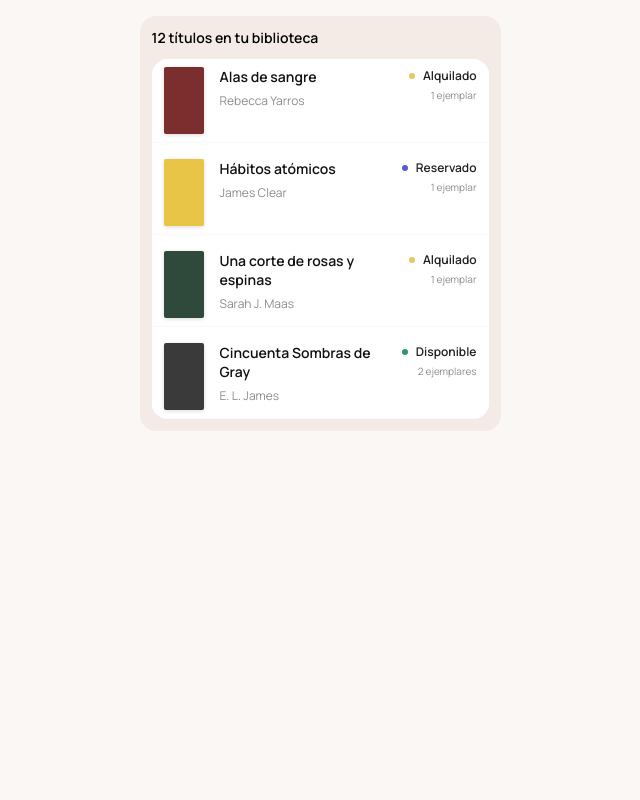
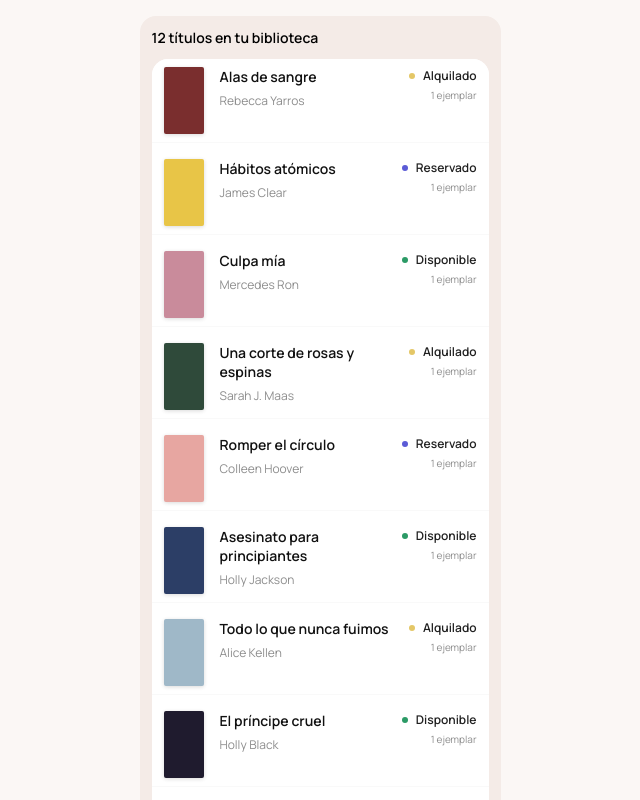
Before and after one commit to Federicovilla09/alquiler-de-libros, a React (Vite) app: page / in a window 1280 px wide. Shown: the top 800 px of the page, without its empty margins (320-960 px from the left). Built offline with nearby package versions, Linux system fonts and the light colour scheme.

Commit message:
Etapa 1: lista de libros desde datos

```diff
--- a/src/App.jsx
+++ b/src/App.jsx
@@ -1,5 +1,6 @@
 import './App.css'
 import BookRow from './components/BookRow'
+import { books } from './data/books'
 
 function App() {
   return (
@@ -7,34 +8,16 @@ function App() {
       <section className="catalog">
         <h2 className="catalog__title">12 títulos en tu biblioteca</h2>
         <div className="catalog__list">
-          <BookRow
-            title="Alas de sangre"
-            author="Rebecca Yarros"
-            status="Alquilado"
-            copies={1}
-            coverColor="#7a2e2e"
-          />
-          <BookRow
-            title="Hábitos atómicos"
-            author="James Clear"
-            status="Reservado"
-            copies={1}
-            coverColor="#e8c547"
-          />
-          <BookRow
-            title="Una corte de rosas y espinas"
-            author="Sarah J. Maas"
-            status="Alquilado"
-            copies={1}
-            coverColor="#2f4a3a"
-          />
-          <BookRow
-            title="Cincuenta Sombras de Gray"
-            author="E. L. James"
-            status="Disponible"
-            copies={2}
-            coverColor="#3a3a3a"
-          />
+          {books.map((book) => (
+            <BookRow
+              key={book.id}
+              title={book.title}
+              author={book.author}
+              status={book.status}
+              copies={book.copies}
+              coverColor={book.coverColor}
+            />
+          ))}
         </div>
       </section>
     </main>
--- /dev/null
+++ b/src/data/books.js
@@ -0,0 +1,12 @@
+export const books = [
+  { id: 1, title: 'Alas de sangre', author: 'Rebecca Yarros', status: 'Alquilado', copies: 1, coverColor: '#7a2e2e' },
+  { id: 2, title: 'Hábitos atómicos', author: 'James Clear', status: 'Reservado', copies: 1, coverColor: '#e8c547' },
+  { id: 3, title: 'Culpa mía', author: 'Mercedes Ron', status: 'Disponible', copies: 1, coverColor: '#c98b9b' },
+  { id: 4, title: 'Una corte de rosas y espinas', author: 'Sarah J. Maas', status: 'Alquilado', copies: 1, coverColor: '#2f4a3a' },
+  { id: 5, title: 'Romper el círculo', author: 'Colleen Hoover', status: 'Reservado', copies: 1, coverColor: '#e7a6a1' },
+  { id: 6, title: 'Asesinato para principiantes', author: 'Holly Jackson', status: 'Disponible', copies: 1, coverColor: '#2c3e66' },
+  { id: 7, title: 'Todo lo que nunca fuimos', author: 'Alice Kellen', status: 'Alquilado', copies: 1, coverColor: '#9fb8c8' },
+  { id: 8, title: 'El príncipe cruel', author: 'Holly Black', status: 'Disponible', copies: 1, coverColor: '#1f1b2e' },
+  { id: 9, title: 'Boulevard', author: 'Flor M. Salvador', status: 'Disponible', copies: 1, coverColor: '#b9a7d6' },
+  { id: 10, title: 'Cincuenta Sombras de Gray', author: 'E. L. James', status: 'Disponible', copies: 2, coverColor: '#3a3a3a' },
+]
```
